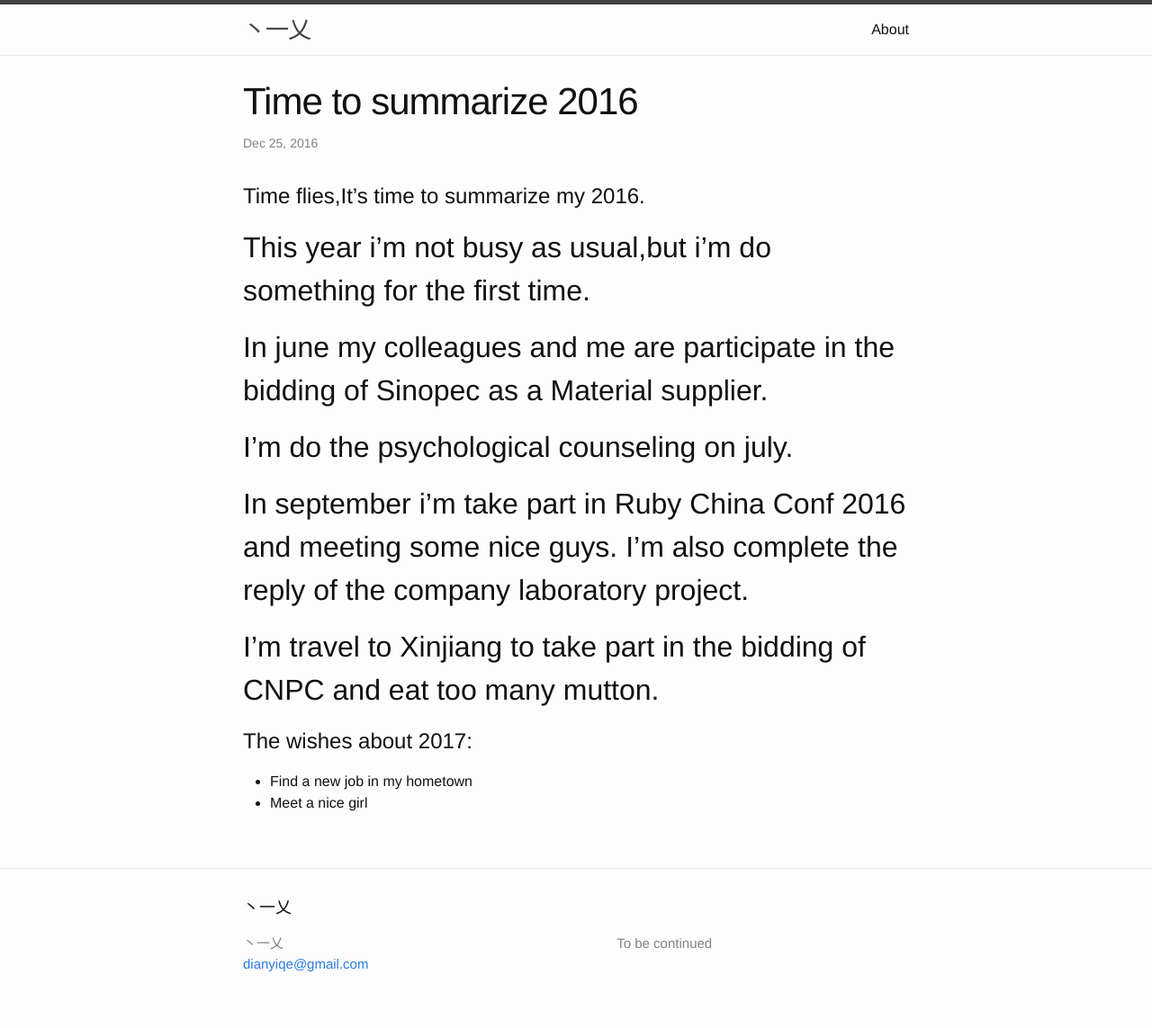
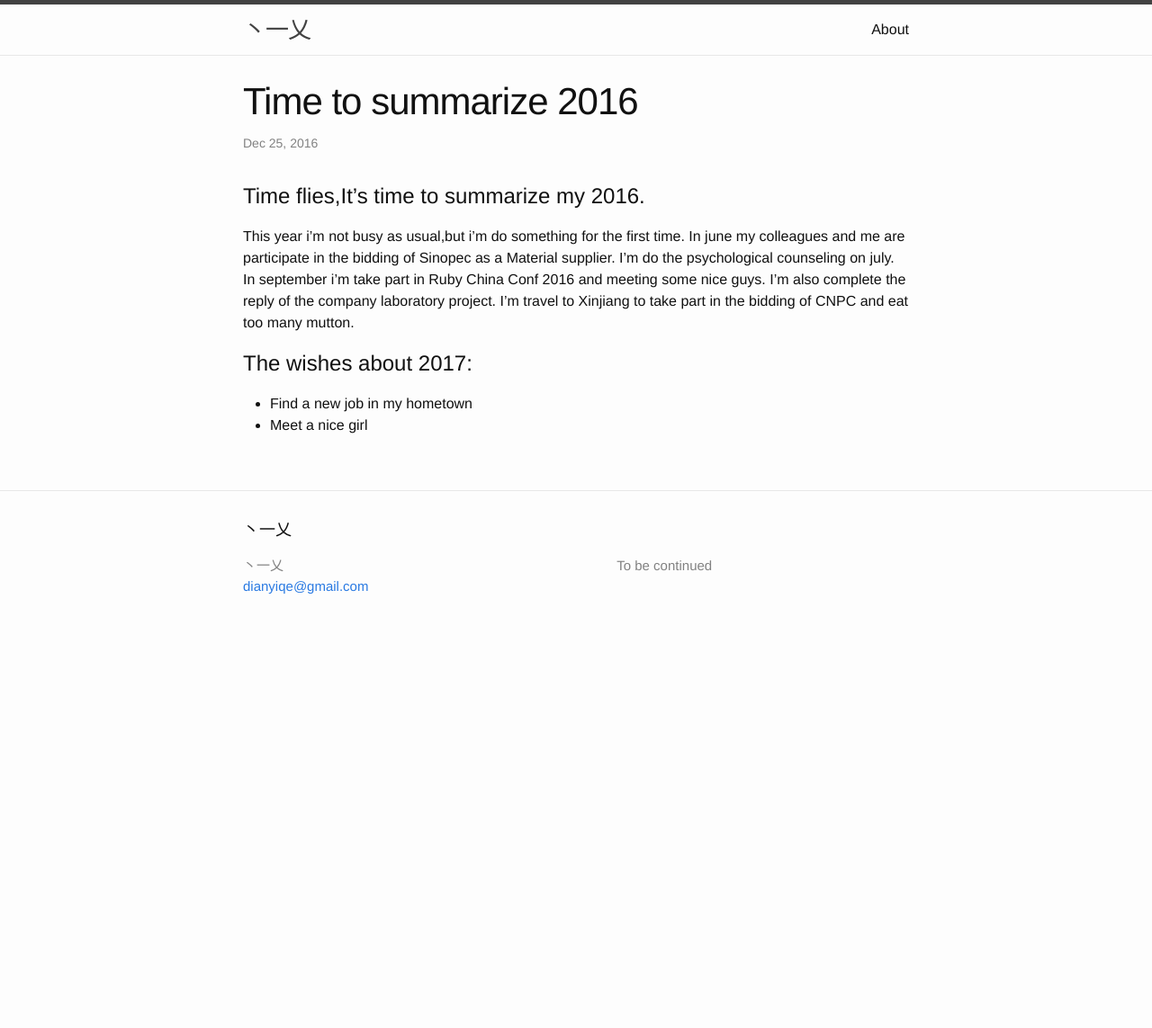
Before and after one commit to dianyiqe/dianyiqe.github.io, a Jekyll site: the page built from _posts/2016-12-25-Time-to-summarize-2016.markdown, in a window 1280 px wide. Shown: the whole page at 90% size. Built offline with Jekyll 4.4.1, drawn with Linux system fonts in a browser that asks for light colours; after the commit the page ends 900 px from its top, so only the background shows below that.

Commit message:
fixissue

```diff
--- a/_posts/2016-12-25-Time-to-summarize-2016.markdown
+++ b/_posts/2016-12-25-Time-to-summarize-2016.markdown
@@ -5,11 +5,11 @@ date:   2016-12-25
 categories: life
 ---
 # Time flies,It's time to summarize my 2016.
-## This year i'm not busy as usual,but i'm do something for the first time.
-## In june my colleagues and me are participate in the bidding of Sinopec as a Material supplier.
-## I'm do the psychological counseling on july.
-## In september i'm take part in Ruby China Conf 2016 and meeting some nice guys. I'm also complete the reply of the company laboratory project.
-## I'm travel to Xinjiang to take part in the bidding of CNPC and eat too many mutton.
+This year i'm not busy as usual,but i'm do something for the first time.
+In june my colleagues and me are participate in the bidding of Sinopec as a Material supplier.
+I'm do the psychological counseling on july.
+In september i'm take part in Ruby China Conf 2016 and meeting some nice guys. I'm also complete the reply of the company laboratory project.
+I'm travel to Xinjiang to take part in the bidding of CNPC and eat too many mutton.
 
 # The wishes about 2017:
 - Find a new job in my hometown
```
